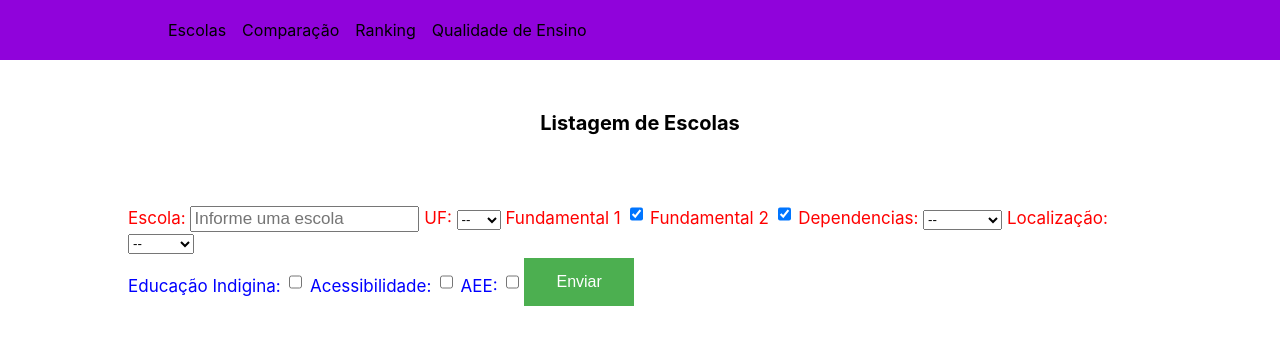
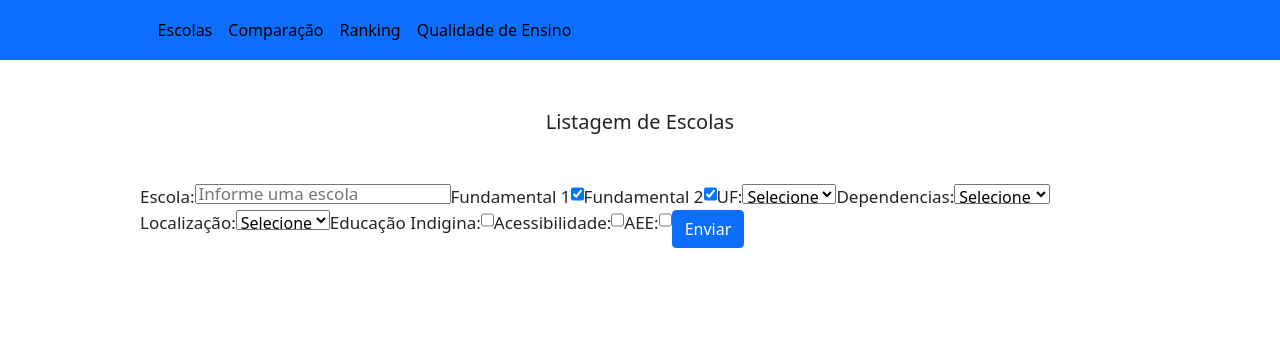
Before and after one commit to Amanda-Simoes/TCC-Front-End, a React (Create React App) app: page /escolas in a window 1280 px wide. Shown: the top 344 px of the page. Built offline with nearby package versions, Linux system fonts and the light colour scheme.

Commit message:
fix: ajute nao navbar e uso do bootstrap

```diff
--- a/package.json
+++ b/package.json
@@ -8,12 +8,15 @@
     "@testing-library/react": "^11.2.7",
     "@testing-library/user-event": "^12.8.3",
     "axios": "^0.24.0",
+    "bootstrap": "5.1.3",
     "ol": "^6.10.0",
     "react": "^17.0.2",
+    "react-bootstrap": "^2.2.0",
     "react-dom": "^17.0.2",
     "react-openlayers": "^0.3.0",
     "react-router-dom": "^6.2.1",
     "react-scripts": "4.0.3",
+    "reactstrap": "^9.0.1",
     "web-vitals": "^1.1.2"
   },
   "scripts": {
--- a/src/Componentes/Layout/navbar/navbar.js
+++ b/src/Componentes/Layout/navbar/navbar.js
@@ -1,34 +1,56 @@
 import { Link } from "react-router-dom";
 import Container from "../Container/container";
+import { Navbar, Nav, NavItem, NavLink } from "reactstrap";
+import "bootstrap/dist/css/bootstrap.min.css";
 
-import logo from './logo.png'
+import logo from "./logo.png";
 
-import './style.css'
+import "./style.css";
 
-function Navbar() {
+function NavbarTela() {
   return (
-    <nav class="navbar">
+    // <nav class="navbar">
+    <Navbar color="primary" dark expand="md">
       <Container>
-        {/* <Link to='/escolas'>
+        <Nav className="mr-auto" navbar>
+          {/* <Link to='/escolas'>
              <img src={logo} alt="GuiaEduKids" width="150px"/>
         </Link> */}
-        <ul class="list">
-          <li class="item">
-            <Link to="/escolas">Escolas</Link>
-          </li>
-          <li class="item">
-            <Link to="/comparacao">Comparação</Link>
-          </li>
-          <li class="item">
-            <Link to="/ranking-escolas">Ranking</Link>
-          </li>
-          <li class="item">
-            <Link to="/qualidade-ensino">Qualidade de Ensino</Link>
-          </li>
-        </ul>
+          <NavItem>
+            <NavLink>
+              <Link to="/escolas" class="item">
+                Escolas
+              </Link>
+            </NavLink>
+          </NavItem>
+
+          <NavItem>
+            <NavLink>
+              <Link to="/comparacao" class="item">
+                Comparação
+              </Link>
+            </NavLink>
+          </NavItem>
+
+          <NavItem>
+            <NavLink>
+              <Link to="/ranking-escolas" class="item">
+                Ranking
+              </Link>
+            </NavLink>
+          </NavItem>
+
+          <NavItem>
+            <NavLink>
+              <Link to="/qualidade-ensino" class="item">
+                Qualidade de Ensino
+              </Link>
+            </NavLink>
+          </NavItem>
+        </Nav>
       </Container>
-    </nav>
+    </Navbar>
   );
 }
 
-export default Navbar;
+export default NavbarTela;
--- a/src/Componentes/Layout/navbar/style.css
+++ b/src/Componentes/Layout/navbar/style.css
@@ -6,14 +6,17 @@
     /* padding: 1em; */
 }
 
-.list{
+/* .list{
+    height: 50px;
     display: flex;
     list-style: none;
     align-items: center;
+    justify-content: space-between;
 }
 
 li{
     margin-right: 1em;
+
 }
 
 li a {
@@ -23,4 +26,13 @@ li a {
 
 li a:hover{
     color:white;
+} */
+
+.item{
+    color: black;
+    text-decoration: none;
 }
+
+.item:hover{
+    color:white;
+}
--- a/src/Componentes/Pages/Comparação/index.js
+++ b/src/Componentes/Pages/Comparação/index.js
@@ -1,5 +1,6 @@
 import axios from "axios";
 import { useState } from "react";
+import { Card, ListGroup, Button } from 'react-bootstrap'
 
 function Comparacao() {
   const [result1, setResult1] = useState("");
@@ -36,21 +37,26 @@ function Comparacao() {
 
   return (
     <div>
-      <h3 class="titulo">Escolas</h3>
+
+      <label class="titulo">Comparação de Escolas</label>
 
       <div class="form">
         <form onSubmit={enviar}>
+        <label> Escola: </label>
           <input
             type="text"
             value={escola1}
             onChange={(e) => setEscola1(e.target.value)}
           />
+        <label> Escola: </label>
           <input
             type="text"
             value={escola2}
             onChange={(e) => setEscola2(e.target.value)}
           />
-          <button type="submit">Enviar</button>
+          <Button variant="primary" type="submit">
+            Enviar
+          </Button>
         </form>
       </div>
 
@@ -66,18 +72,18 @@ function Comparacao() {
               {result1.data.escola[0].localizacao === 1 ? "Urbana" : "Rural"}
             </h5>
             <h5>
-              {result1.data.escola[0].fund_ai === 1
+              {result1.data.escola[0].ensino_fund_ai === "1"
                 ? "Ensino Fundamental 1"
                 : "Não possui Ensino Fundamental 1"}
             </h5>
             <h5>
-              {result1.data.escola[0].fund_af === 1
+              {result1.data.escola[0].ensino_fund_af === "1"
                 ? "Ensino Fundamental 2"
                 : "Não possui Ensino Fundamental 2"}
             </h5>
-            <h4>Notas</h4>Matemática
             {result1.data.notas.map((element) => (
               <div>
+                <h4>Notas</h4>
                 <h5>Ano do Saeb: {element.id_saeb}</h5>
                 <h5>Nota de Português 5º ano:{element.pt_5ano}</h5>
                 <h5>Nota de Matemática 5º ano:{element.pt_9ano}</h5>
@@ -112,9 +118,9 @@ function Comparacao() {
                 ? "Ensino Fundamental 2"
                 : "Não possui Ensino Fundamental 2"}
             </h5>
-            <h4>Notas</h4>Matemática
             {result2.data.notas.map((element) => (
               <div>
+                <h4>Notas</h4>
                 <h5>Ano do Saeb: {element.id_saeb}</h5>
                 <h5>Nota de Português 5º ano:{element.pt_5ano}</h5>
                 <h5>Nota de Matemática 5º ano:{element.pt_9ano}</h5>
--- a/src/Componentes/Pages/Escolas/index.js
+++ b/src/Componentes/Pages/Escolas/index.js
@@ -1,6 +1,8 @@
 import axios from "axios";
 import { useState } from "react";
 import { Link } from "react-router-dom";
+import { Card, Row, Col, ListGroup, Button, Container } from "reactstrap";
+import "bootstrap/dist/css/bootstrap.min.css";
 import "../../Style/style.css";
 
 function Escolas() {
@@ -40,10 +42,7 @@ function Escolas() {
   return (
     <div>
       <h3 class="titulo">Listagem de Escolas</h3>
-
-      <div class="form">
       <form onSubmit={enviar}>
-          <div class="form-base-primary">
             <label> Escola: </label>
             <input
               class="escola"
@@ -52,9 +51,21 @@ function Escolas() {
               value={escola}
               onChange={(e) => setEscola(e.target.value)}
             />
+            <label> Fundamental 1 </label>
+            <input
+              type="checkbox"
+              checked={fund_ai}
+              onChange={(e) => setFund_ai(e.target.checked)}
+            />{" "}
+            <label> Fundamental 2 </label>
+            <input
+              type="checkbox"
+              checked={fund_af}
+              onChange={(e) => setFund_af(e.target.checked)}
+            />{" "}
             <label> UF: </label>
             <select value={uf} onChange={(e) => setUf(e.target.value)}>
-              <option value="undefined">--</option>
+              <option value="undefined">Selecione</option>
               <option value="AC">AC</option>
               <option value="AL">AL</option>
               <option value="AM">AM</option>
@@ -83,24 +94,12 @@ function Escolas() {
               <option value="SP">SP</option>
               <option value="TO">TO</option>
             </select>
-            <label> Fundamental 1 </label>
-            <input
-              type="checkbox"
-              checked={fund_ai}
-              onChange={(e) => setFund_ai(e.target.checked)}
-            />{" "}
-            <label> Fundamental 2 </label>
-            <input
-              type="checkbox"
-              checked={fund_af}
-              onChange={(e) => setFund_af(e.target.checked)}
-            />{" "}
             <label> Dependencias: </label>
             <select
               value={dependencia}
               onChange={(e) => setDependencia(e.target.value)}
             >
-              <option value="undefined">--</option>
+              <option value="undefined">Selecione</option>
               <option value="Municipal">Municipal</option>
               <option value="Estadual">Estadual</option>
               <option value="Privada">Privada</option>
@@ -110,12 +109,10 @@ function Escolas() {
               value={localizacao}
               onChange={(e) => setLocalizacao(e.target.value)}
             >
-              <option value="undefined">--</option>
+              <option value="undefined">Selecione</option>
               <option value="Rural">Rural</option>
               <option value="Urbana">Urbana</option>
             </select>
-          </div>
-          <div class="form-filter">
             <label> Educação Indigina: </label>
             <input
               type="checkbox"
@@ -133,41 +130,29 @@ function Escolas() {
               type="checkbox"
               onChange={(e) => setAee(e.target.checked)}
             />{" "}
-          </div>
-          <div class="button-enviar">
-            <button class="button" type="submit">
+        <Button color="primary" type="submit">
           Enviar
-            </button>
-          </div>
+        </Button>
       </form>
-      </div>
 
       <div class="resultado">
         {typeof result === "string"
           ? result
           : result.map((element) => (
                   <div>
-                <table>
-                  <tr>
-                    <th>Escola</th>
-                    <th>UF</th>
-                    <th>Endereço</th>
-                  </tr>
-                  <tr>
-                    <td>
+                      <div>
+                        {" "}
+                        Escola:{" "}
                         <Link to={"/detalhe/" + element.cod_escola}>
                           {element.nome_escola}
-                      </Link>
-                    </td>
-                    <td>
-                      <div>Uf: {element.uf} </div>
-                    </td>
-                    <td>
-                      <div>Endereço: {element.endereco}</div>
-                    </td>
-                  </tr>
-                </table>
-
+                        </Link>{" "}
+                      </div>
+                      <div> UF: {element.uf} </div>
+                      {element.endereco != null ? (
+                        <div> Endereço: {element.endereco} </div>
+                      ) : (
+                        ""
+                      )}
                       <br />
                   </div>
             ))}
--- a/src/Componentes/Pages/QualidadeEnsino/index.js
+++ b/src/Componentes/Pages/QualidadeEnsino/index.js
@@ -1,10 +1,12 @@
 import axios from "axios";
-import { useState } from "react";
+import { useState, useEffect } from "react";
 import "../../Style/style.css";
+import api from "../../../service/api"
 
 function QualidadeEnsino() {
   const [result, setResult] = useState("");
   const [uf, setUf] = useState("");
+  const [cities, setCities] = useState([]);
   const [municipio, setMunicipio] = useState("");
 
   const enviar = async (e) => {
@@ -17,7 +19,7 @@ function QualidadeEnsino() {
         "http://localhost:3000/app/qualidade-ensino",
         {
           uf: uf,
-                municipio: "Belém do Brejo do Cruz"
+          municipio: municipio,
         }
       );
       setResult(reqResultEscola);
@@ -26,6 +28,27 @@ function QualidadeEnsino() {
     }
     // }
   };
+
+  const getCities = async () => {
+    // setLoading(true);
+    await api
+      .get(`localidades/estados/${uf}/municipios`)
+      .then((response) => {
+        if (response) {
+          console.log("cidades", response.data);
+          setCities(response.data);
+          // setLoading(false);
+        }
+      })
+      .catch((error) => {
+        console.log(error);
+        // setLoading(false);
+      });
+  };
+
+  useEffect(() => {
+    getCities();
+  }, [uf]);
 
   return (
     <div>
@@ -66,6 +89,16 @@ function QualidadeEnsino() {
               <option value="TO">TO</option>
             </select>
           </div>
+          <select onChange={(e) => setMunicipio(e.target.value)}>
+            <option value="">Selecione</option>
+            {cities.length >= 0
+              ? cities.map((city) => (
+                  <option key={city.id} value={city.nome}>
+                    {city.nome}
+                  </option>
+                ))
+              : null}
+          </select>
           <div class="button-enviar">
             <button class="button" type="submit">
               Enviar
@@ -79,73 +112,156 @@ function QualidadeEnsino() {
           <div>
             <div>
               <h3>Média da UF:</h3>
-                      <h4>Média Geral de Português - 5° Ano: {Math.round(result.data.uf[0].pt_5ano)}</h4>
-                      <h4>Média Geral de Matemática - 5° Ano: {Math.round(result.data.uf[0].mt_5ano)}</h4>
-                      <h4>Média Geral de Português - 9° Ano: {Math.round(result.data.uf[0].pt_9ano)}</h4>
-                      <h4>Média Geral de Matemática - 9° Ano: {Math.round(result.data.uf[0].mt_9ano)}</h4>
+              <h4>
+                Média Geral de Português - 5° Ano:{" "}
+                {Math.round(result.data.uf[0].pt_5ano)}
+              </h4>
+              <h4>
+                Média Geral de Matemática - 5° Ano:{" "}
+                {Math.round(result.data.uf[0].mt_5ano)}
+              </h4>
+              <h4>
+                Média Geral de Português - 9° Ano:{" "}
+                {Math.round(result.data.uf[0].pt_9ano)}
+              </h4>
+              <h4>
+                Média Geral de Matemática - 9° Ano:{" "}
+                {Math.round(result.data.uf[0].mt_9ano)}
+              </h4>
             </div>
 
             <div>
               <br />
               <h3>Média do Municipio:</h3>
-                      <h4>Média Geral de Português - 5° Ano: {Math.round(result.data.municipio[0].pt_5ano)}</h4>
-                      <h4>Média Geral de Matemática - 5° Ano: {Math.round(result.data.municipio[0].mt_5ano)}</h4>
-                      <h4>Média Geral de Português - 9° Ano: {Math.round(result.data.municipio[0].pt_9ano)}</h4>
-                      <h4>Média Geral de Matemática - 9° Ano: {Math.round(result.data.municipio[0].mt_9ano)}</h4>
+              <h4>
+                Média Geral de Português - 5° Ano:{" "}
+                {Math.round(result.data.municipio[0].pt_5ano)}
+              </h4>
+              <h4>
+                Média Geral de Matemática - 5° Ano:{" "}
+                {Math.round(result.data.municipio[0].mt_5ano)}
+              </h4>
+              <h4>
+                Média Geral de Português - 9° Ano:{" "}
+                {Math.round(result.data.municipio[0].pt_9ano)}
+              </h4>
+              <h4>
+                Média Geral de Matemática - 9° Ano:{" "}
+                {Math.round(result.data.municipio[0].mt_9ano)}
+              </h4>
             </div>
 
             <div>
               <br />
               <h3>Média da Localidade Urbana:</h3>
-                      <h4>Média Geral de Português - 5° Ano: {Math.round(result.data.urbana[0].pt_5ano)}</h4>
-                      <h4>Média Geral de Matemática - 5° Ano: {Math.round(result.data.urbana[0].mt_5ano)}</h4>
-                      <h4>Média Geral de Português - 9° Ano: {Math.round(result.data.urbana[0].pt_9ano)}</h4>
-                      <h4>Média Geral de Matemática - 9° Ano: {Math.round(result.data.urbana[0].mt_9ano)}</h4>
+              <h4>
+                Média Geral de Português - 5° Ano:{" "}
+                {Math.round(result.data.urbana[0].pt_5ano)}
+              </h4>
+              <h4>
+                Média Geral de Matemática - 5° Ano:{" "}
+                {Math.round(result.data.urbana[0].mt_5ano)}
+              </h4>
+              <h4>
+                Média Geral de Português - 9° Ano:{" "}
+                {Math.round(result.data.urbana[0].pt_9ano)}
+              </h4>
+              <h4>
+                Média Geral de Matemática - 9° Ano:{" "}
+                {Math.round(result.data.urbana[0].mt_9ano)}
+              </h4>
             </div>
 
             <div>
               <br />
               <h3>Média da Localidade Rural:</h3>
-                      <h4>Média Geral de Português - 5° Ano: {Math.round(result.data.rural[0].pt_5ano)}</h4>
-                      <h4>Média Geral de Matemática - 5° Ano: {Math.round(result.data.rural[0].mt_5ano)}</h4>
-                      <h4>Média Geral de Português - 9° Ano: {Math.round(result.data.rural[0].pt_9ano)}</h4>
-                      <h4>Média Geral de Matemática - 9° Ano: {Math.round(result.data.rural[0].mt_9ano)}</h4>
+              <h4>
+                Média Geral de Português - 5° Ano:{" "}
+                {Math.round(result.data.rural[0].pt_5ano)}
+              </h4>
+              <h4>
+                Média Geral de Matemática - 5° Ano:{" "}
+                {Math.round(result.data.rural[0].mt_5ano)}
+              </h4>
+              <h4>
+                Média Geral de Português - 9° Ano:{" "}
+                {Math.round(result.data.rural[0].pt_9ano)}
+              </h4>
+              <h4>
+                Média Geral de Matemática - 9° Ano:{" "}
+                {Math.round(result.data.rural[0].mt_9ano)}
+              </h4>
             </div>
 
             <div>
               <br />
               <h3>Média Geral das Escolas Estaduais:</h3>
-                      <h4>Média Geral de Português - 5° Ano: {Math.round(result.data.estadual[0].pt_5ano)}</h4>
-                      <h4>Média Geral de Matemática - 5° Ano: {Math.round(result.data.estadual[0].mt_5ano)}</h4>
-                      <h4>Média Geral de Português - 9° Ano: {Math.round(result.data.estadual[0].pt_9ano)}</h4>
-                      <h4>Média Geral de Matemática - 9° Ano: {Math.round(result.data.estadual[0].mt_9ano)}</h4>
+              <h4>
+                Média Geral de Português - 5° Ano:{" "}
+                {Math.round(result.data.estadual[0].pt_5ano)}
+              </h4>
+              <h4>
+                Média Geral de Matemática - 5° Ano:{" "}
+                {Math.round(result.data.estadual[0].mt_5ano)}
+              </h4>
+              <h4>
+                Média Geral de Português - 9° Ano:{" "}
+                {Math.round(result.data.estadual[0].pt_9ano)}
+              </h4>
+              <h4>
+                Média Geral de Matemática - 9° Ano:{" "}
+                {Math.round(result.data.estadual[0].mt_9ano)}
+              </h4>
             </div>
 
             <div>
               <br />
               <h3>Média Geral das Escolas Municipais:</h3>
-                      <h4>Média Geral de Português - 5° Ano: {Math.round(result.data.municipal[0].pt_5ano)}</h4>
-                      <h4>Média Geral de Matemática - 5° Ano: {Math.round(result.data.municipal[0].mt_5ano)}</h4>
-                      <h4>Média Geral de Português - 9° Ano: {Math.round(result.data.municipal[0].pt_9ano)}</h4>
-                      <h4>Média Geral de Matemática - 9° Ano: {Math.round(result.data.municipal[0].mt_9ano)}</h4>
+              <h4>
+                Média Geral de Português - 5° Ano:{" "}
+                {Math.round(result.data.municipal[0].pt_5ano)}
+              </h4>
+              <h4>
+                Média Geral de Matemática - 5° Ano:{" "}
+                {Math.round(result.data.municipal[0].mt_5ano)}
+              </h4>
+              <h4>
+                Média Geral de Português - 9° Ano:{" "}
+                {Math.round(result.data.municipal[0].pt_9ano)}
+              </h4>
+              <h4>
+                Média Geral de Matemática - 9° Ano:{" "}
+                {Math.round(result.data.municipal[0].mt_9ano)}
+              </h4>
             </div>
 
             <div>
               <br />
               <h3>Média Geral das Escolas Privadas:</h3>
-                      <h4>Média Geral de Português - 5° Ano: {Math.round(result.data.privada[0].pt_5ano)}</h4>
-                      <h4>Média Geral de Matemática - 5° Ano: {Math.round(result.data.privada[0].mt_5ano)}</h4>
-                      <h4>Média Geral de Português - 9° Ano: {Math.round(result.data.privada[0].pt_9ano)}</h4>
-                      <h4>Média Geral de Matemática - 9° Ano: {Math.round(result.data.privada[0].mt_9ano)}</h4>
+              <h4>
+                Média Geral de Português - 5° Ano:{" "}
+                {Math.round(result.data.privada[0].pt_5ano)}
+              </h4>
+              <h4>
+                Média Geral de Matemática - 5° Ano:{" "}
+                {Math.round(result.data.privada[0].mt_5ano)}
+              </h4>
+              <h4>
+                Média Geral de Português - 9° Ano:{" "}
+                {Math.round(result.data.privada[0].pt_9ano)}
+              </h4>
+              <h4>
+                Média Geral de Matemática - 9° Ano:{" "}
+                {Math.round(result.data.privada[0].mt_9ano)}
+              </h4>
             </div>
           </div>
-
-              ) : ( "" ) }
+        ) : (
+          ""
+        )}
       </div>
-
     </div>
-      )
-
+  );
 }
 
 export default QualidadeEnsino;
--- a/src/Componentes/Pages/Ranking/index.js
+++ b/src/Componentes/Pages/Ranking/index.js
@@ -1,5 +1,6 @@
 import axios from "axios";
 import { useState } from "react";
+import { Card, ListGroup, Button } from 'react-bootstrap'
 
 function Ranking() {
   const [result, setResult] = useState([]);
@@ -110,19 +111,19 @@ function Ranking() {
         </select>
         Localização
 
-          <button type="submit">Enviar</button>
+        <Button variant="primary" type="submit">
+          Enviar
+        </Button>
       </form>
 
       {result.map((element) =>
         <div>
           <div>Escola: {element.nome_escola}
         </div>
-
-
-          {/* <div>Uf: {element.uf} </div>
-          <div>Endereço: {element.endereco}</div> */}
           {order === "pt5" ? <div>Nota do 5° ano de Português: {element.media}</div> : <div></div>}
-
+          {order === "mt5" ? <div>Nota do 5° ano de Matemática: {element.media}</div> : <div></div>}
+          {order === "pt9" ? <div>Nota do 9° ano de Português: {element.media}</div> : <div></div>}
+          {order === "mt9" ? <div>Nota do 9° ano de Matemática: {element.media}</div> : <div></div>}
 
           <br />
         </div>)}
--- /dev/null
+++ b/src/service/api.js
@@ -0,0 +1,7 @@
+import axios from "axios";
+
+const api = axios.create({
+  baseURL: "https://servicodados.ibge.gov.br/api/v1/",
+});
+
+export default api;
```
Also changed, not shown: 1 other file (tests, documents, lock files or other folders). Lines whose indentation alone changed are shown as unchanged.
